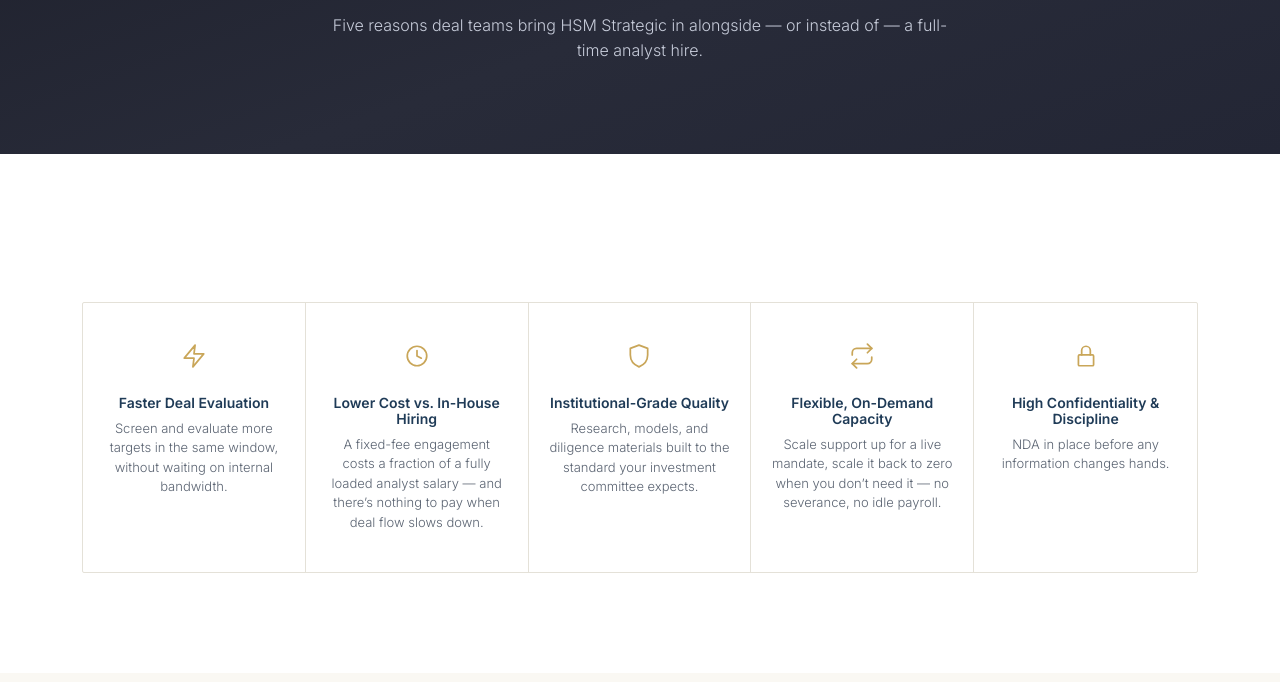
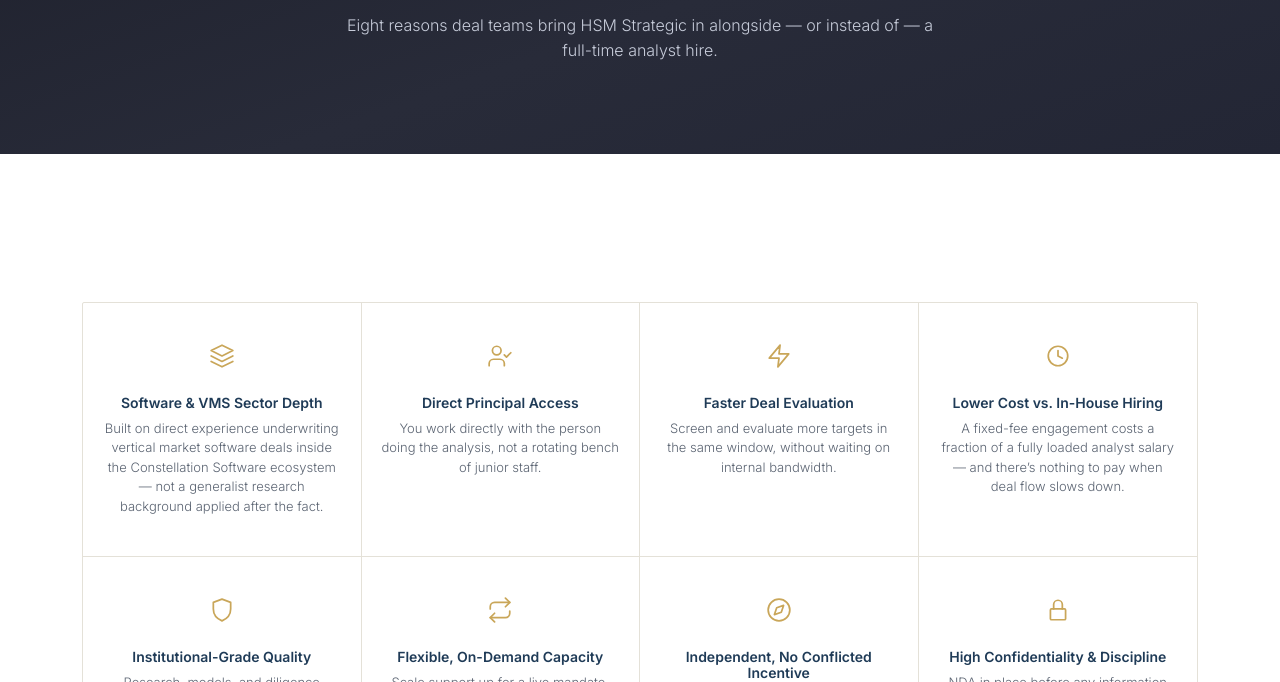
Before and after one commit to mustafabintariq123-tech/HSM, a plain HTML site: page why-hsm-strategic.html in a window 1280 px wide. Shown: the part 298-980 px from the top of the page. Drawn offline with Linux system fonts and the light colour scheme.

Commit message:
Add three differentiator tiles to Why HSM Strategic page

```diff
--- a/why-hsm-strategic.html
+++ b/why-hsm-strategic.html
@@ -87,12 +87,22 @@
   <div class="eyebrow">Why HSM Strategic</div>
   <div class="eyebrow-rule"></div>
   <h1>Built for speed, discipline, and confidentiality</h1>
-  <p>Five reasons deal teams bring HSM Strategic in alongside — or instead of — a full-time analyst hire.</p>
+  <p>Eight reasons deal teams bring HSM Strategic in alongside — or instead of — a full-time analyst hire.</p>
 </section>
 
 <section class="section-white">
   <div class="container">
-    <div class="tile-grid reveal">
+    <div class="tile-grid tile-grid-8 reveal">
+      <div class="tile">
+        <svg viewBox="0 0 24 24" fill="none" stroke-width="1.6" stroke-linecap="round" stroke-linejoin="round"><polygon points="12 2 2 7 12 12 22 7 12 2"></polygon><polyline points="2 17 12 22 22 17"></polyline><polyline points="2 12 12 17 22 12"></polyline></svg>
+        <h4>Software &amp; VMS Sector Depth</h4>
+        <p>Built on direct experience underwriting vertical market software deals inside the Constellation Software ecosystem — not a generalist research background applied after the fact.</p>
+      </div>
+      <div class="tile">
+        <svg viewBox="0 0 24 24" fill="none" stroke-width="1.6" stroke-linecap="round" stroke-linejoin="round"><path d="M16 21v-2a4 4 0 0 0-4-4H6a4 4 0 0 0-4 4v2"></path><circle cx="9" cy="7" r="4"></circle><polyline points="16 11 18 13 22 9"></polyline></svg>
+        <h4>Direct Principal Access</h4>
+        <p>You work directly with the person doing the analysis, not a rotating bench of junior staff.</p>
+      </div>
       <div class="tile">
         <svg viewBox="0 0 24 24" fill="none" stroke-width="1.6" stroke-linecap="round" stroke-linejoin="round"><polygon points="13 2 3 14 12 14 11 22 21 10 12 10 13 2"></polygon></svg>
         <h4>Faster Deal Evaluation</h4>
@@ -112,6 +122,11 @@
         <svg viewBox="0 0 24 24" fill="none" stroke-width="1.6" stroke-linecap="round" stroke-linejoin="round"><polyline points="17 1 21 5 17 9"></polyline><path d="M3 11V9a4 4 0 0 1 4-4h14"></path><polyline points="7 23 3 19 7 15"></polyline><path d="M21 13v2a4 4 0 0 1-4 4H3"></path></svg>
         <h4>Flexible, On-Demand Capacity</h4>
         <p>Scale support up for a live mandate, scale it back to zero when you don’t need it — no severance, no idle payroll.</p>
+      </div>
+      <div class="tile">
+        <svg viewBox="0 0 24 24" fill="none" stroke-width="1.6" stroke-linecap="round" stroke-linejoin="round"><circle cx="12" cy="12" r="10"></circle><polygon points="16.24 7.76 14.12 14.12 7.76 16.24 9.88 9.88 16.24 7.76"></polygon></svg>
+        <h4>Independent, No Conflicted Incentive</h4>
+        <p>We don’t originate for our own account and don’t carry in your deals, so our read on a target stays yours to trust.</p>
       </div>
       <div class="tile">
         <svg viewBox="0 0 24 24" fill="none" stroke-width="1.6" stroke-linecap="round" stroke-linejoin="round"><rect x="5" y="11" width="14" height="10" rx="1"></rect><path d="M8 11V7a4 4 0 0 1 8 0v4"></path></svg>
```
